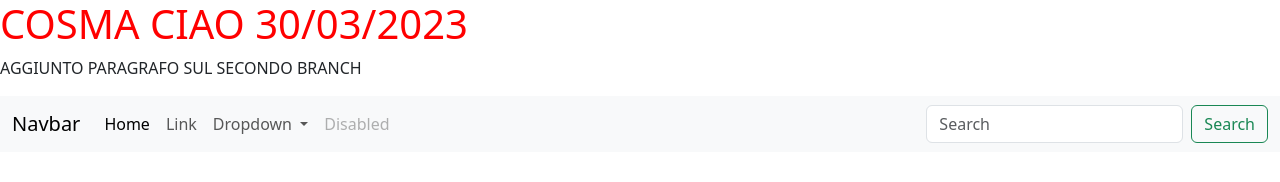
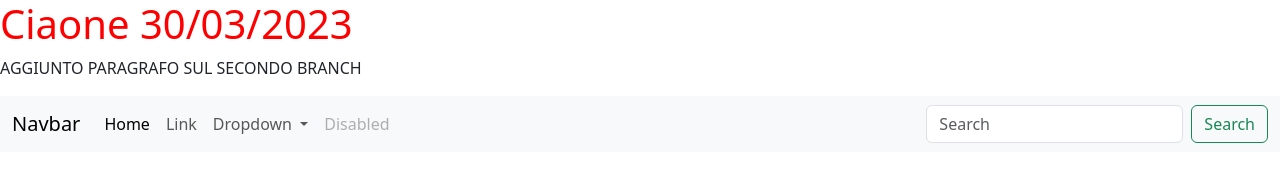
Before and after one commit to Upsetz/Cosma-Compito1, a plain HTML site: page index.html in a window 1280 px wide. Drawn offline with nearby package versions, Linux system fonts and the light colour scheme.

Commit message:
real real conflict

```diff
--- a/index.html
+++ b/index.html
@@ -9,7 +9,7 @@
     <link rel="stylesheet" href="./css/style.css">
 </head>
 <body>
-    <h1 class="titolo">COSMA CIAO 30/03/2023</h1>
+    <h1 class="titolo">Ciaone 30/03/2023</h1>
 
     <p>AGGIUNTO PARAGRAFO SUL SECONDO BRANCH</p>
 
```
